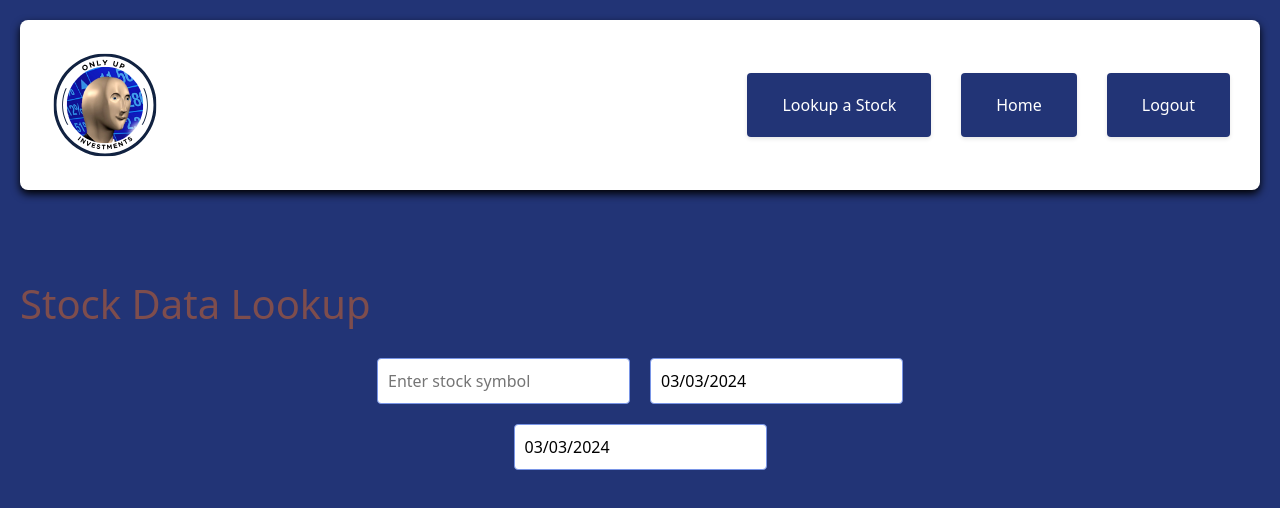
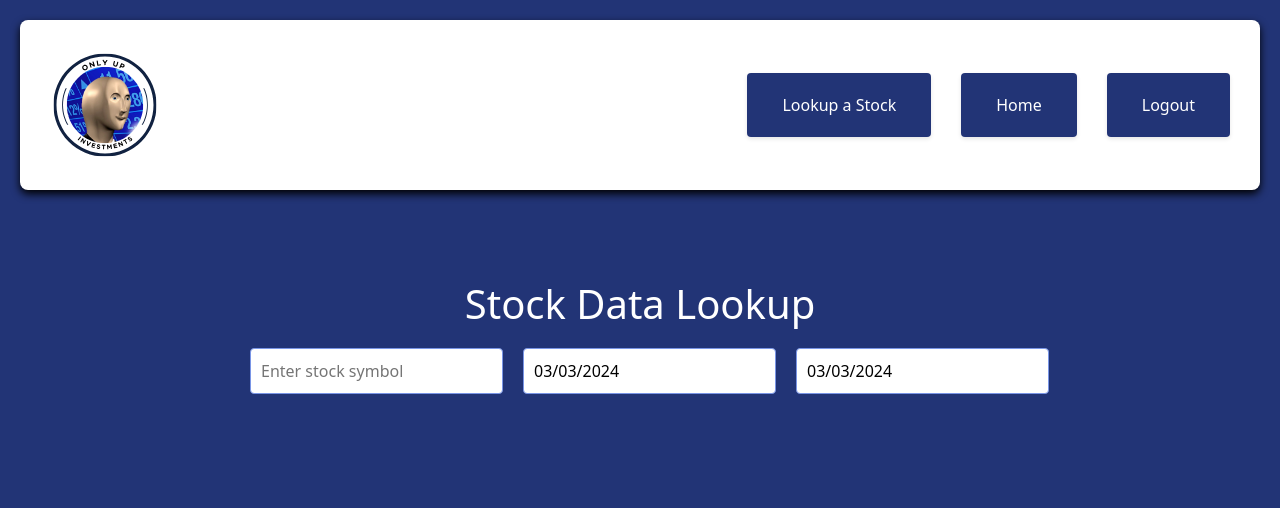
Before and after one commit to daigogoulash/Stockapp, a React (Create React App) app in the folder frontend/: page /#/stock/1 in a window 1280 px wide. Shown: the top 508 px of the page. Built offline with nearby package versions, Linux system fonts and the light colour scheme.

Commit message:
modified stocklookup css to look better to the eye

```diff
--- a/frontend/src/StockLookup.css
+++ b/frontend/src/StockLookup.css
@@ -8,16 +8,25 @@
 }
 
 .search-section {
+    display: flex;
+    justify-content: space-around; /* This will space out your input fields evenly */
     max-width: 800px;
     margin: 20px auto;
-    text-align: center; /* Center the search section */
+    text-align: center;
 }
 
 .stock-symbol-input, .date-picker {
     padding: 10px;
-    margin: 10px;
+    margin: 0 10px; /* Adjust the margin as needed */
     border-radius: 4px;
-    border: 1px solid #7995e6; /* Style to match the homepage */
+    border: 1px solid #7995e6; /* Keeps the border the same on focus */
+    box-sizing: border-box;
+    outline: none;
+    flex: 1 1 auto; /* Allows the input to grow */
+}
+
+.stock-symbol-input:focus, .date-picker:focus {
+    border: 1px solid #456789; /* Example focus color, make sure to offset the increased border width with negative margin if needed */
 }
 
 .date-picker {
@@ -28,6 +37,13 @@
     color: #ff0000; /* Red color for errors */
     text-align: center;
     margin-top: 10px;
+}
+
+.lookup-header {
+    text-align: center;
+    color: #FFF; /* Example color */
+    margin-bottom: 20px; /* Spacing below the header */
+    /* Add more styles as needed */
 }
 
 .data-container {
@@ -46,6 +62,8 @@
     border-radius: 8px;
     box-shadow: 0 4px 8px rgba(0, 0, 0, 0.5);
     max-width: calc(50% - 10px);
+    height: 600px; /* Set a fixed height for the container */
+    overflow: auto; /* Enable scrolling */
 }
 
 @media (max-width: 768px) {
--- a/frontend/src/StockLookup.jsx
+++ b/frontend/src/StockLookup.jsx
@@ -87,7 +87,11 @@ const StockDataDisplay = () => {
   return (
     <div className="stock-data-display">
       <Banner />
-      <h1>Stock Data Lookup</h1>
+      <div className="lookup-header">
+        {" "}
+        {/* New div for the header */}
+        <h1>Stock Data Lookup</h1>
+      </div>
       <div className="search-section">
         <input
           type="text"
```
